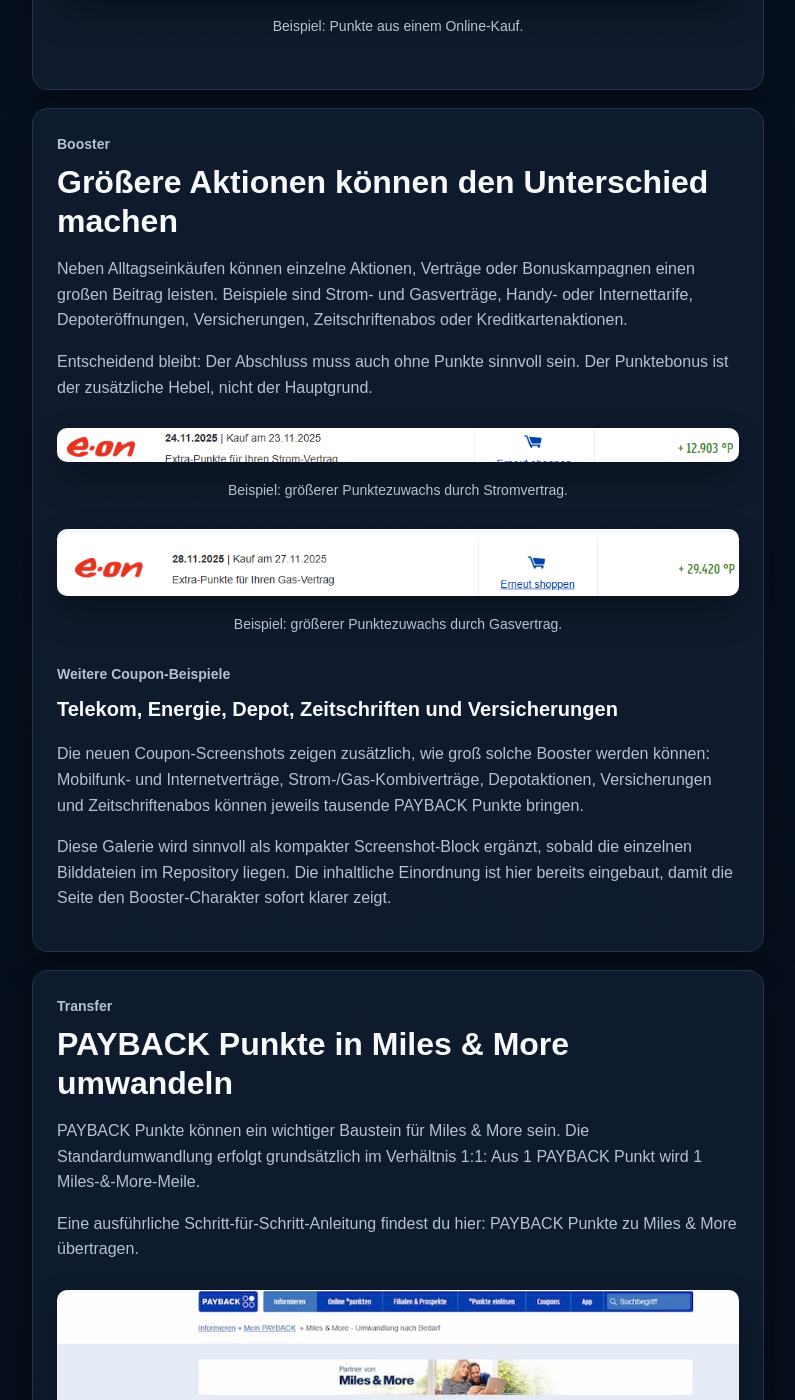
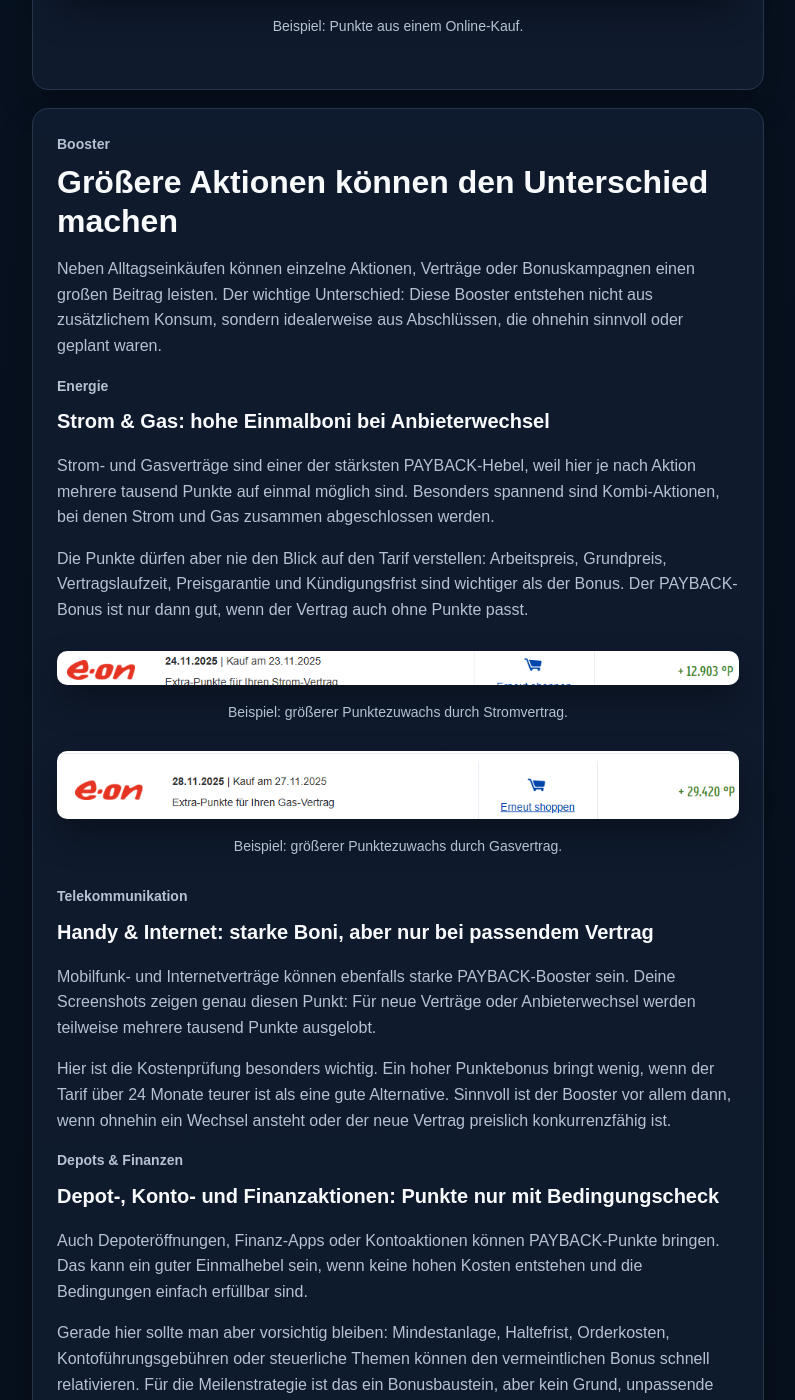
Before and after one commit to Praemienflug-Planer/miles-planer, a Jekyll site: the page built from meilen-sammeln/payback/index.html, in a window 1280 px wide and 1400 px high, scrolled down 4980 px. Shown: the whole window, without its empty margins (68-863 px from the left). Built offline with Jekyll 4.4.1, drawn with Linux system fonts in a browser that asks for light colours; some of the changed text lies outside the part shown.

Commit message:
Replace PAYBACK booster gallery placeholder with described booster sections

```diff
--- a/meilen-sammeln/payback/index.html
+++ b/meilen-sammeln/payback/index.html
@@ -109,11 +109,55 @@
       <div class="article-card seo-card">
         <p class="eyebrow">Booster</p>
         <h2>Größere Aktionen können den Unterschied machen</h2>
-        <p>Neben Alltagseinkäufen können einzelne Aktionen, Verträge oder Bonuskampagnen einen großen Beitrag leisten. Beispiele sind Strom- und Gasverträge, Handy- oder Internettarife, Depoteröffnungen, Versicherungen, Zeitschriftenabos oder Kreditkartenaktionen.</p>
-        <p>Entscheidend bleibt: Der Abschluss muss auch ohne Punkte sinnvoll sein. Der Punktebonus ist der zusätzliche Hebel, nicht der Hauptgrund.</p>
-        <figure class="article-image"><a href="/miles-planer/images/payback_sammeln_eon_strom.png" target="_blank" rel="noopener noreferrer"><img src="/miles-planer/images/payback_sammeln_eon_strom.png" alt="PAYBACK Stromvertrag Punkte" loading="lazy"></a><figcaption>Beispiel: größerer Punktezuwachs durch Stromvertrag.</figcaption></figure>
-        <figure class="article-image"><a href="/miles-planer/images/payback_sammeln_eon_gas.png" target="_blank" rel="noopener noreferrer"><img src="/miles-planer/images/payback_sammeln_eon_gas.png" alt="PAYBACK Gasvertrag Punkte" loading="lazy"></a><figcaption>Beispiel: größerer Punktezuwachs durch Gasvertrag.</figcaption></figure>
-        <div class="result-action-box result-action-medium"><p class="eyebrow">Weitere Coupon-Beispiele</p><h3>Telekom, Energie, Depot, Zeitschriften und Versicherungen</h3><p>Die neuen Coupon-Screenshots zeigen zusätzlich, wie groß solche Booster werden können: Mobilfunk- und Internetverträge, Strom-/Gas-Kombiverträge, Depotaktionen, Versicherungen und Zeitschriftenabos können jeweils tausende PAYBACK Punkte bringen.</p><p>Diese Galerie wird sinnvoll als kompakter Screenshot-Block ergänzt, sobald die einzelnen Bilddateien im Repository liegen. Die inhaltliche Einordnung ist hier bereits eingebaut, damit die Seite den Booster-Charakter sofort klarer zeigt.</p></div>
+        <p>Neben Alltagseinkäufen können einzelne Aktionen, Verträge oder Bonuskampagnen einen großen Beitrag leisten. Der wichtige Unterschied: Diese Booster entstehen nicht aus zusätzlichem Konsum, sondern idealerweise aus Abschlüssen, die ohnehin sinnvoll oder geplant waren.</p>
+
+        <div class="result-action-box result-action-good">
+          <p class="eyebrow">Energie</p>
+          <h3>Strom &amp; Gas: hohe Einmalboni bei Anbieterwechsel</h3>
+          <p>Strom- und Gasverträge sind einer der stärksten PAYBACK-Hebel, weil hier je nach Aktion mehrere tausend Punkte auf einmal möglich sind. Besonders spannend sind Kombi-Aktionen, bei denen Strom und Gas zusammen abgeschlossen werden.</p>
+          <p>Die Punkte dürfen aber nie den Blick auf den Tarif verstellen: Arbeitspreis, Grundpreis, Vertragslaufzeit, Preisgarantie und Kündigungsfrist sind wichtiger als der Bonus. Der PAYBACK-Bonus ist nur dann gut, wenn der Vertrag auch ohne Punkte passt.</p>
+          <figure class="article-image"><a href="/miles-planer/images/payback_sammeln_eon_strom.png" target="_blank" rel="noopener noreferrer"><img src="/miles-planer/images/payback_sammeln_eon_strom.png" alt="PAYBACK Stromvertrag Punkte" loading="lazy"></a><figcaption>Beispiel: größerer Punktezuwachs durch Stromvertrag.</figcaption></figure>
+          <figure class="article-image"><a href="/miles-planer/images/payback_sammeln_eon_gas.png" target="_blank" rel="noopener noreferrer"><img src="/miles-planer/images/payback_sammeln_eon_gas.png" alt="PAYBACK Gasvertrag Punkte" loading="lazy"></a><figcaption>Beispiel: größerer Punktezuwachs durch Gasvertrag.</figcaption></figure>
+        </div>
+
+        <div class="result-action-box result-action-medium">
+          <p class="eyebrow">Telekommunikation</p>
+          <h3>Handy &amp; Internet: starke Boni, aber nur bei passendem Vertrag</h3>
+          <p>Mobilfunk- und Internetverträge können ebenfalls starke PAYBACK-Booster sein. Deine Screenshots zeigen genau diesen Punkt: Für neue Verträge oder Anbieterwechsel werden teilweise mehrere tausend Punkte ausgelobt.</p>
+          <p>Hier ist die Kostenprüfung besonders wichtig. Ein hoher Punktebonus bringt wenig, wenn der Tarif über 24 Monate teurer ist als eine gute Alternative. Sinnvoll ist der Booster vor allem dann, wenn ohnehin ein Wechsel ansteht oder der neue Vertrag preislich konkurrenzfähig ist.</p>
+        </div>
+
+        <div class="result-action-box result-action-medium">
+          <p class="eyebrow">Depots &amp; Finanzen</p>
+          <h3>Depot-, Konto- und Finanzaktionen: Punkte nur mit Bedingungscheck</h3>
+          <p>Auch Depoteröffnungen, Finanz-Apps oder Kontoaktionen können PAYBACK-Punkte bringen. Das kann ein guter Einmalhebel sein, wenn keine hohen Kosten entstehen und die Bedingungen einfach erfüllbar sind.</p>
+          <p>Gerade hier sollte man aber vorsichtig bleiben: Mindestanlage, Haltefrist, Orderkosten, Kontoführungsgebühren oder steuerliche Themen können den vermeintlichen Bonus schnell relativieren. Für die Meilenstrategie ist das ein Bonusbaustein, aber kein Grund, unpassende Finanzprodukte abzuschließen.</p>
+        </div>
+
+        <div class="result-action-box result-action-medium">
+          <p class="eyebrow">Zeitschriften</p>
+          <h3>Zeitschriftenabos: oft starker rechnerischer Punktepreis</h3>
+          <p>Zeitschriftenabos können besonders spannend sein, weil der effektive Preis pro PAYBACK Punkt teilweise sehr niedrig ausfallen kann. Dadurch können sie für Miles &amp; More rechnerisch attraktiver sein als viele Alltagseinkäufe.</p>
+          <p>Wichtig ist die nüchterne Rechnung: Was kostet das Abo wirklich? Wie viele Punkte gibt es? Gibt es Kündigungsfristen oder Folgekosten? Genau deshalb gibt es auf der Seite auch einen eigenen Zeitschriftenabo-Rechner.</p>
+          <p><a class="btn btn-secondary" href="/miles-planer/meilen-sammeln/zeitschriftenabo/">Zeitschriftenabo-Rechner ansehen</a></p>
+        </div>
+
+        <div class="result-action-box result-action-medium">
+          <p class="eyebrow">Versicherungen</p>
+          <h3>Versicherungen: nur wenn Leistung und Preis wirklich passen</h3>
+          <p>Versicherungsaktionen können ebenfalls Punkte bringen. Für Familien ist das aber ein Bereich, in dem der Bonus besonders klar zweitrangig bleiben muss.</p>
+          <p>Entscheidend sind Deckung, Selbstbeteiligung, Laufzeit, Preis und tatsächlicher Bedarf. Ein paar tausend Punkte rechtfertigen keinen schlechteren oder unnötigen Versicherungsvertrag.</p>
+        </div>
+
+        <div class="result-action-box result-action-medium">
+          <p class="eyebrow">Kreditkartenaktionen</p>
+          <h3>PAYBACK Amex und Freundschaftswerbung als zusätzlicher Hebel</h3>
+          <p>Kreditkartenaktionen können ebenfalls ein Booster sein. Besonders die PAYBACK Amex ist wegen der möglichen Extra-Punkte, der fehlenden Jahresgebühr und des Punkte-Verfallschutzes interessant.</p>
+          <p>Für deine Meilenstrategie ist dieser Baustein deshalb doppelt spannend: Er kann kurzfristig Punkte liefern und gleichzeitig helfen, PAYBACK Punkte länger zu halten, bis eine gute Transferaktion zu Miles &amp; More kommt.</p>
+          <p><a class="btn btn-primary" href="/miles-planer/kontakt.html" data-event="payback_amex_contact_booster_section">PAYBACK Amex anfragen</a></p>
+        </div>
+
+        <div class="warning-box"><strong>Grundregel für alle Booster:</strong><br><br>Erst prüfen, ob Produkt, Tarif oder Vertrag ohne Punkte sinnvoll ist. Erst danach den PAYBACK-Bonus als zusätzlichen Meilenhebel bewerten.</div>
       </div>
 
       <div class="article-card seo-card">
```
